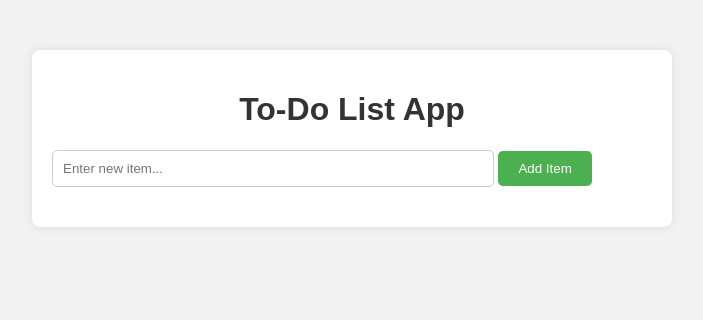
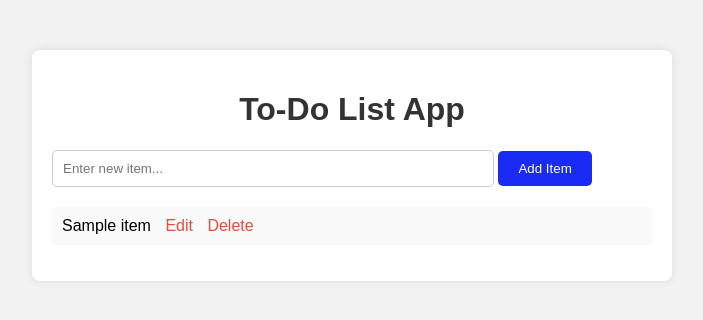
Before and after one commit to ikanurfitriani/To-do_List_App, a Flask app: template templates/index.html in a window 1280 px wide. Shown: the top 320 px of the page, without its empty margins (288-991 px from the left). Run offline with Flask 3, Linux system fonts and the light colour scheme; the template is opened without the code that fills it: most values are stand-ins (such as "Sample title", 1, 10 or a date in 2020).

Commit message:
Update project

```diff
--- a/app.py
+++ b/app.py
@@ -7,7 +7,8 @@
 
 @app.route('/')
 def index():
-    return render_template('index.html', todo_list=todo_list)
+    # Meneruskan data ke template dengan indeks sudah di-enumerate
+    return render_template('index.html', todo_list_with_index=enumerate(todo_list))
 
 @app.route('/add', methods=['POST'])
 def add():
@@ -17,6 +18,17 @@
     todo_list.append(item)
     return redirect(url_for('index'))
 
+@app.route('/edit/<int:index>', methods=['GET', 'POST'])
+def edit(index):
+    if request.method == 'POST':
+        # Ambil data dari form
+        new_item = request.form.get('new_item')
+        # Ubah item pada indeks tertentu
+        todo_list[index] = new_item
+        return redirect(url_for('index'))
+    else:
+        return render_template('edit.html', index=index, item=todo_list[index])
+
 @app.route('/delete/<int:index>')
 def delete(index):
     # Hapus item dari list berdasarkan indeks
--- a/static/styles.css
+++ b/static/styles.css
@@ -32,7 +32,7 @@
 
 button {
     padding: 10px 20px;
-    background-color: #4CAF50;
+    background-color: #192bf4;
     color: #fff;
     border: none;
     border-radius: 5px;
--- a/templates/index.html
+++ b/templates/index.html
@@ -14,8 +14,12 @@
             <button type="submit">Add Item</button>
         </form>
         <ul>
-            {% for index, item in enumerate(todo_list) %}
-                <li>{{ item }} <a href="/delete/{{ index }}">Delete</a></li>
+            {% for index, item in todo_list_with_index %}
+                <li>
+                    {{ item }}
+                    <a href="/edit/{{ index }}">Edit</a>
+                    <a href="/delete/{{ index }}">Delete</a>
+                </li>
             {% endfor %}
         </ul>
     </div>
```
Also changed, not shown: templates/edit.html (added, +18 -0 lines).
